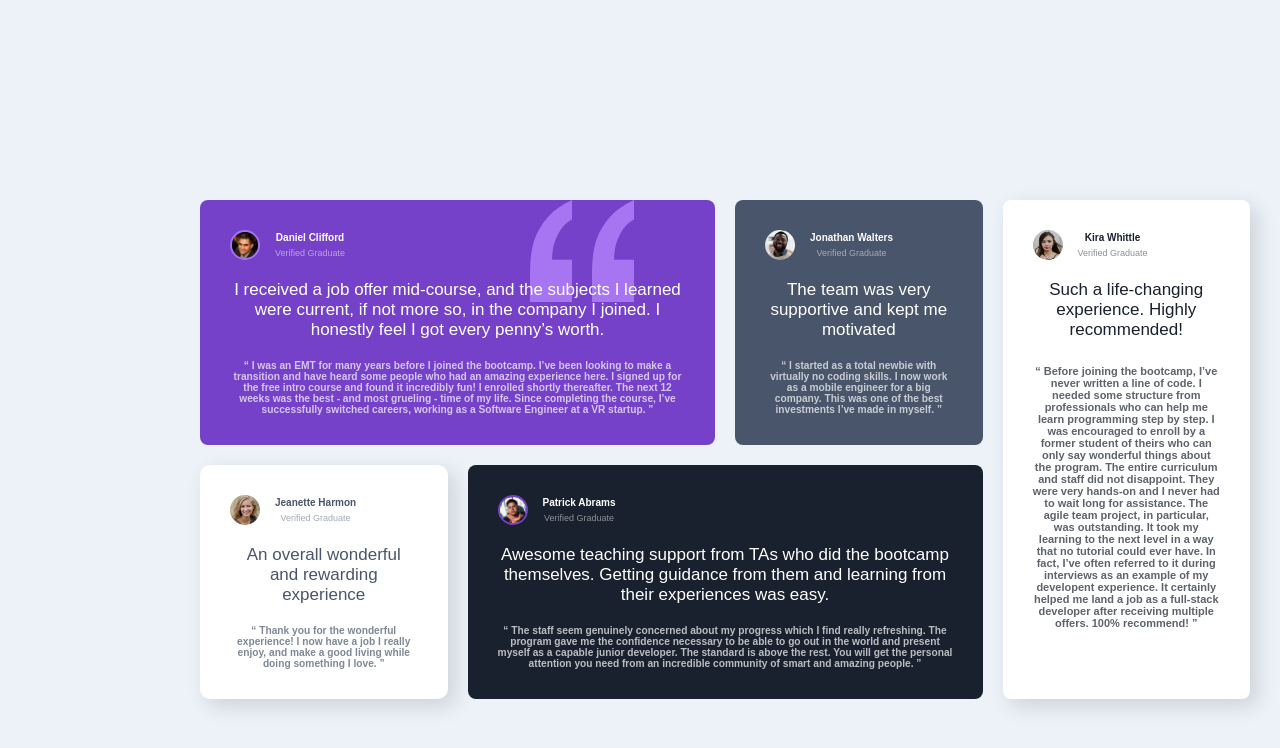
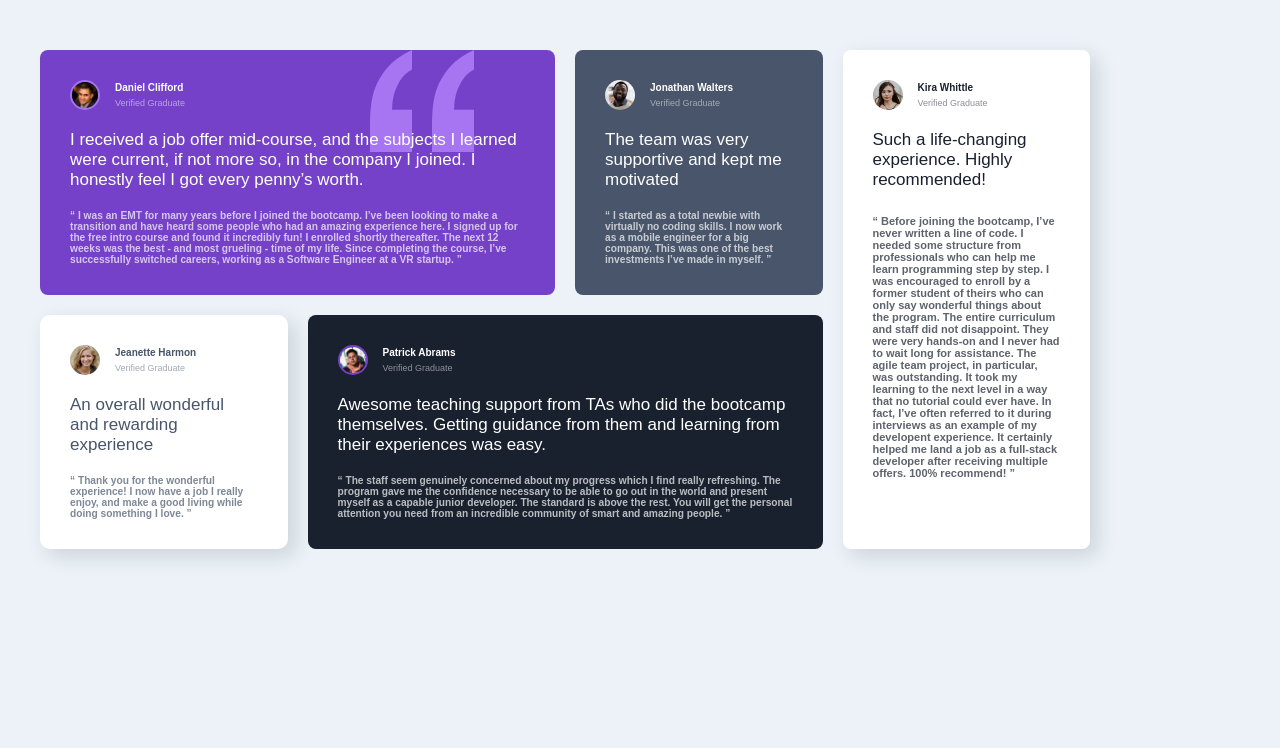
Before and after one commit to lonniexxo/Testimonials-grid-section, a plain HTML site: page index.html in a window 1280 px wide. Drawn offline with Linux system fonts and the light colour scheme; a web font is replaced by a local one.

Commit message:
Update style.css

```diff
--- a/style/style.css
+++ b/style/style.css
@@ -8,8 +8,7 @@
 }
 
 body{
-    text-align: center;
-    margin: 12.5rem;
+    margin: 50px 40px 0 40px;
     background-color: hsl(210, 46%, 95%);
     font-family: 'Barlow Semi Condensed',sans-serif;
 }
```
